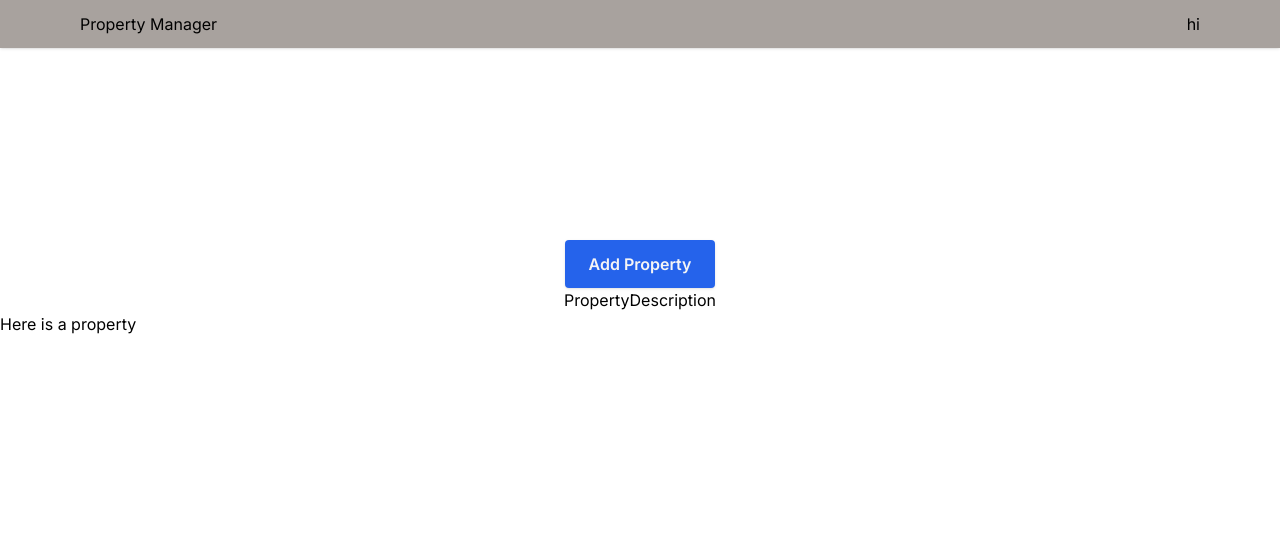
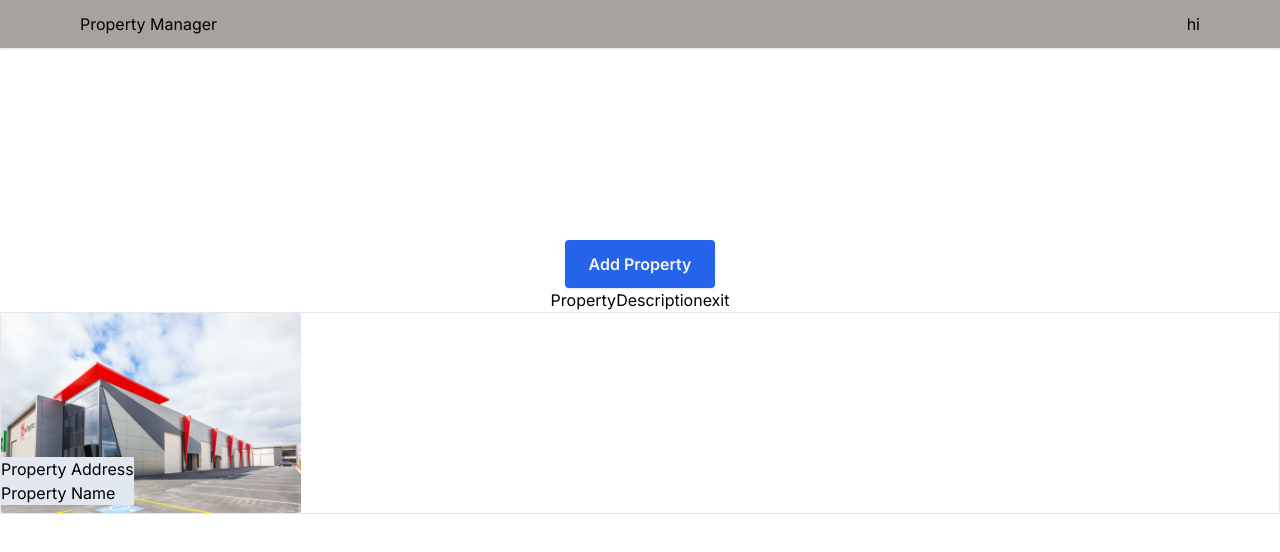
Before and after one commit to Dsackler/property-manager, a Next.js app: page / in a window 1280 px wide. Both pictures are taken after a click on the button "Add Property". Shown: the top 552 px of the page. Built offline with nearby package versions, Linux system fonts and the light colour scheme.

Commit message:
Added looks to property and add property functionality

```diff
--- a/components/AddProperty.tsx
+++ b/components/AddProperty.tsx
@@ -1,5 +1,4 @@
 'use client';
-import Link from 'next/link';
 import React, { useState } from 'react';
 import { PropertyDescription } from './PropertyDescription';
 
@@ -16,7 +15,11 @@ const AddProperty = () => {
       >
         Add Property
       </button>
-      <div>{createProperty && <PropertyDescription />}</div>
+      <div>
+        {createProperty && (
+          <PropertyDescription setCreateProperty={setCreateProperty} />
+        )}
+      </div>
     </div>
   );
 };
--- a/components/Property.tsx
+++ b/components/Property.tsx
@@ -1,7 +1,22 @@
 import React from 'react';
+import Image from 'next/image';
 
 const ListProperties = () => {
-  return <div>Here is a property</div>;
+  return (
+    <div className='relative border'>
+      <div className='absolute bottom-2 bg-slate-200'>
+        <h3>Property Address</h3>
+        <p className='break-all'>Property Name</p>
+      </div>
+      <Image
+        className='rounded-sm'
+        src='/Industrial_Building.jpg'
+        alt=''
+        width={300}
+        height={300}
+      />
+    </div>
+  );
 };
 
 export default ListProperties;
--- a/components/PropertyDescription.tsx
+++ b/components/PropertyDescription.tsx
@@ -1,5 +1,23 @@
 import React from 'react';
 
-export const PropertyDescription = () => {
-  return <div>PropertyDescription</div>;
+//This sets the props to send back up to where this component is being used (setCreateProperty in AddProperty)
+type PropertyDescriptionProps = {
+  setCreateProperty: (CreateProperty: boolean) => void;
 };
+
+export const PropertyDescription = ({
+  setCreateProperty,
+}: PropertyDescriptionProps) => {
+  return (
+    <div>
+      PropertyDescription
+      <button
+        onClick={(e) => {
+          setCreateProperty(false);
+        }}
+      >
+        exit
+      </button>
+    </div>
+  );
+};
```
Also changed, not shown: public/Industrial_Building.jpg (added).
